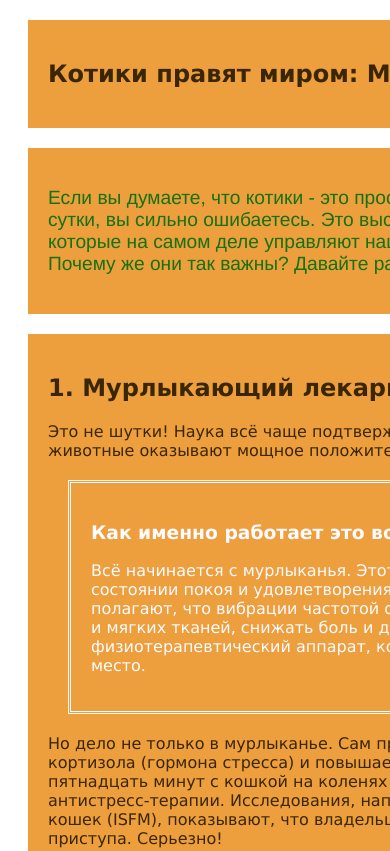
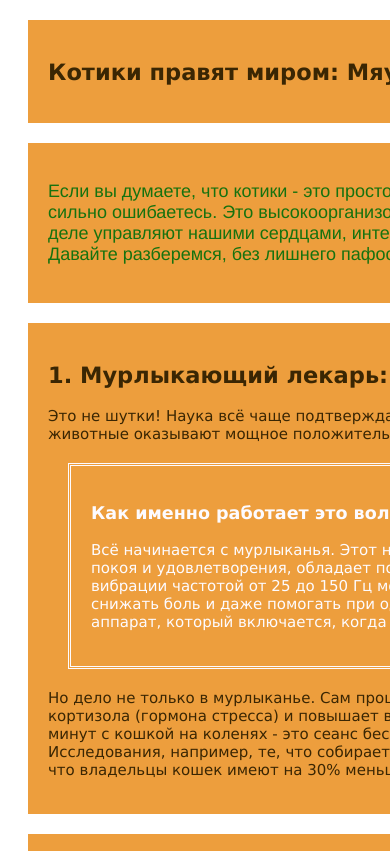
Before and after one commit to Sambarova/Koti, a plain HTML site: page index.html in a window 390 px wide. Shown: the top 851 px of the page. Drawn offline with Linux system fonts and the light colour scheme.

Commit message:
Add files via upload

```diff
--- a/index.html
+++ b/index.html
@@ -36,7 +36,8 @@
         margin: 20px;
         font-family: Verdana, Geneva, Tahoma, sans-serif, sans-serif;
         width: 900px;
-        flex-direction: column;}
+        flex-direction: column;
+        font-size: 15px;}
 
         .card {
         color: #fdfbff; border-style: double;
```
